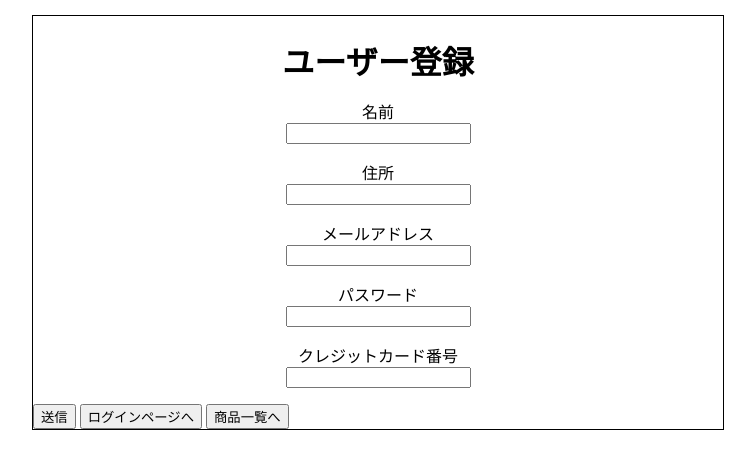
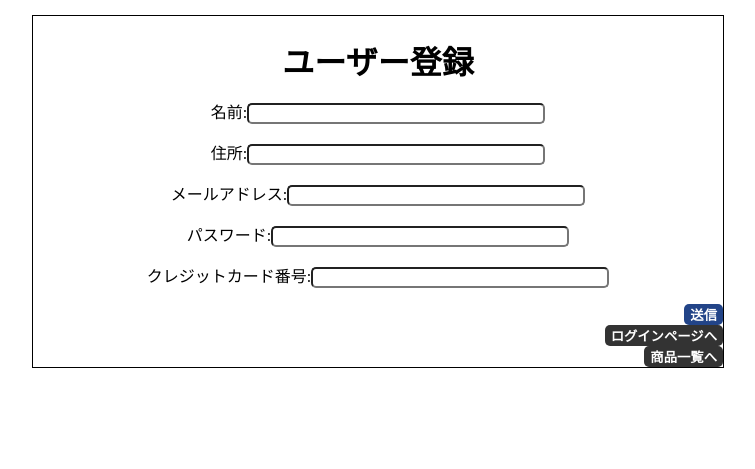
Before and after one commit to nami5963/ec_site, a PHP site: page /users/user_register.php in a window 1280 px wide. Shown: the top 469 px of the page, without its empty margins (262-1017 px from the left). Run offline with PHP 8.4, Linux system fonts and the light colour scheme.

Commit message:
users css追加

```diff
--- a/css/styles.css
+++ b/css/styles.css
@@ -34,10 +34,10 @@ a:hover {
 
 #form {
 	margin: 0 auto;
-	width: 300px;
+	width: 500px;
 }
 
-#search {
+.search {
 	margin: auto;
 	border-radius: 5px;
 	width: 290px;
@@ -50,6 +50,10 @@ a:hover {
 
 .search_result {
 	margin: 0 auto 15px;
+}
+
+.user_input {
+	margin-right: 0px;
 }
 
 .column {
@@ -73,3 +77,20 @@ a:hover {
 .btn:hover {
 	background-color: #24d;
 }
+
+.user_btn_div {
+	text-align: right;
+}
+
+.user_btn {
+	font-weight: bold;
+        background-color: #333;
+        color: #fff;
+        border-style: none;
+        border-radius: 5px;
+        cursor: pointer;
+}
+
+.user_btn:hover {
+        background-color: #666;
+}
--- a/products/product_list.php
+++ b/products/product_list.php
@@ -57,7 +57,7 @@ if(!($_GET['sort']) || $_GET['sort'] == 'new'){
 		<p id="login_user">ログイン中のユーザー：<?= $login_user['name'] ?></p>
 	<?php } ?>
 	<form action="" method="get" id="form">
-		<input type="text" name="search" id="search" placeholder="商品名検索">
+		<input type="text" name="search" class="search" placeholder="商品名検索">
 		<input type="hidden" name="sort" value="<?= $_GET['sort'] ?>">
 	</form>
 	<form action="" method="get" id="sort">
--- a/users/user_complete.php
+++ b/users/user_complete.php
@@ -16,8 +16,10 @@ if(!($_SERVER["HTTP_REFERER"])){
 <body>
 	<div id="container">
 	<h1>登録完了しました</h1>
-	<a href="../products/product_list.php">商品一覧画面へ</a>
-	<a href="login.php">ログイン画面へ</a>
+	<div id="a_div">
+		<a href="../products/product_list.php">商品一覧画面へ</a>
+		<a href="login.php">ログイン画面へ</a>
+	</div>
 	</div>
 </body>
 </html>
--- a/users/user_register.php
+++ b/users/user_register.php
@@ -36,25 +36,15 @@ if(isset($_POST['regi'])){
 	<div id="container">
 		<h1>ユーザー登録</h1>
 		<form action="" method="post">
-			<p>名前<br>
-				<input type="text" name="name" value="<?php if(!empty($_POST['name'])){echo escape($_POST['name']);} ?>" required>
-			</p>
-			<p>住所<br>
-				<input type="text" name="address" value="<?php if(!empty($_POST['address'])){echo escape($_POST['address']);} ?>" required>
-			</p>
-		  <p>メールアドレス<br>
-				<input type="email" name="email" value="<?php if(!empty($_POST['email'])){echo escape($_POST['email']);} ?>" required>
-			</p>
-			<p>パスワード<br>
-				<input type="password" name="password" required>
-			</p>
-			<p>クレジットカード番号<br>
-				<input type="text" name="CCNumber" value="<?php if(!empty($_POST['CCNumber'])){echo escape($_POST['CCNumber']);} ?>" required>
-			</p>
-			<input type="submit" name="regi" value="送信">
-			<a href="login.php"><input type="button" value="ログインページへ"></a>
-			<a href="../products/product_list.php"><input type="button" value="商品一覧へ"></a>
+			<p>名前:<input type="text" class="search" name="name" value="<?php if(!empty($_POST['name'])){echo escape($_POST['name']);} ?>" required></p>
+			<p>住所:<input type="text" class="search" name="address" value="<?php if(!empty($_POST['address'])){echo escape($_POST['address']);} ?>" required></p>
+			<p>メールアドレス:<input type="email" class="search" name="email" value="<?php if(!empty($_POST['email'])){echo escape($_POST['email']);} ?>" required></p>
+			<p>パスワード:<input type="password" class="search" name="password" required></p>
+			<p>クレジットカード番号:<input type="text" class="search" name="CCNumber" value="<?php if(!empty($_POST['CCNumber'])){echo escape($_POST['CCNumber']);} ?>" required></p>
+			<div class="user_btn_div"><input type="submit" class="btn" name="regi" value="送信"></div>
 		</form>
+		<div class="user_btn_div"><button type="button" class="user_btn" onclick="location.href='login.php'">ログインページへ</button></div>
+		<div class="user_btn_div"><button type="button" class="user_btn" onclick="location.href='../products/product_list.php'">商品一覧へ</button></div>
 	</div>
 </body>
 </html>
```
Also changed, not shown: users/login.php (+5 -5 lines), users/user_confirm.php (+7 -17 lines).
